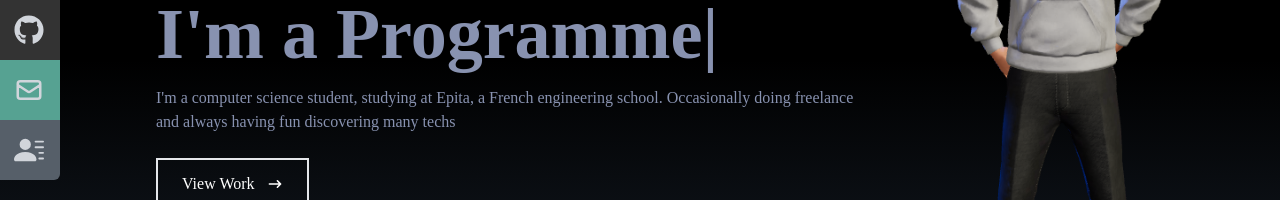
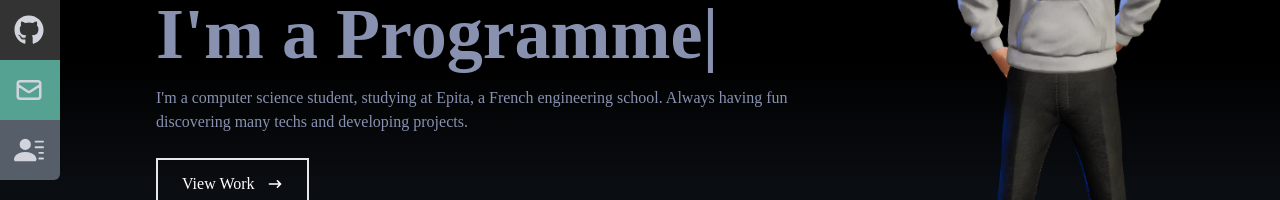
Before and after one commit to yohan-cnc/ReactPortefolio, a React (Create React App) app: page / in a window 1280 px wide. Shown: the part 340-540 px from the top of the page. Built offline with nearby package versions, Linux system fonts and the light colour scheme; the HTML template or start-up script is replaced by a standard one.

Commit message:
update bio

```diff
--- a/src/components/Home.jsx
+++ b/src/components/Home.jsx
@@ -50,7 +50,7 @@ const Home = () => {
                 </h2>
                 <p className='text-[#8892b0] py-4 max-w-[700px]'>
                     I'm a computer science student, studying at Epita, a French engineering school.
-                    Occasionally doing freelance and always having fun discovering many techs
+                    Always having fun discovering many techs and developing projects.
                 </p>
                 <div>
                     <button >
```
